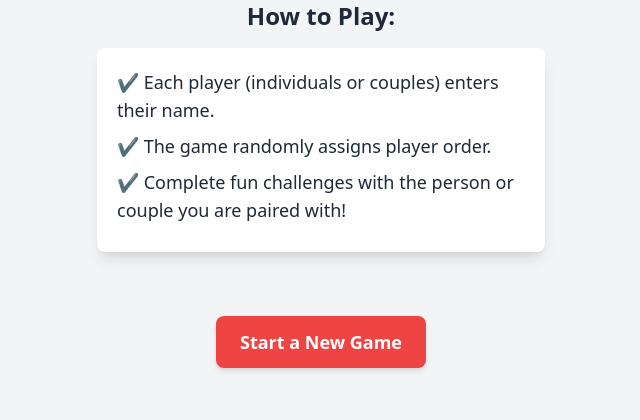
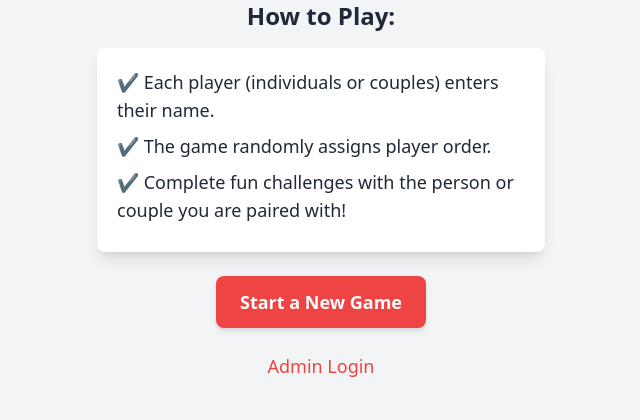
Before and after one commit to Baillie11/IceNSpice, a Flask app: page / in a window 1280 px wide. Shown: the part 492-912 px from the top of the page, without its empty margins (319-959 px from the left). Before the commit the page ends 863 px from the top, so only its background shows below. Run offline with Flask 3, Linux system fonts and the light colour scheme; some libraries are stand-ins or nearby versions.

Commit message:
Updated admin panel with intensity dropdown and category selection

```diff
--- a/app.py
+++ b/app.py
@@ -1,7 +1,36 @@
-from flask import Flask, render_template, request, redirect, url_for
+from flask import Flask, render_template, request, redirect, url_for, session
+import sqlite3
+import os
 import random
 
 app = Flask(__name__)
+app.secret_key = "supersecretkey"  # Change this to a strong secret key
+
+DB_FILE = "challenges.db"
+
+# Admin credentials (change as needed)
+ADMIN_USERNAME = "admin"
+ADMIN_PASSWORD = "password123"
+
+def init_db():
+    """Creates the challenges table if it doesn't exist."""
+    conn = sqlite3.connect(DB_FILE)
+    c = conn.cursor()
+
+    # Drop the old table if it exists (only do this if you're okay with resetting data)
+    c.execute("DROP TABLE IF EXISTS challenges")
+
+    c.execute('''CREATE TABLE IF NOT EXISTS challenges (
+                    id INTEGER PRIMARY KEY AUTOINCREMENT,
+                    intensity INTEGER NOT NULL CHECK(intensity BETWEEN 1 AND 10),
+                    category TEXT NOT NULL CHECK(category IN ('Straight', 'Bi')),
+                    challenge_text TEXT NOT NULL
+                )''')
+    conn.commit()
+    conn.close()
+
+# Initialize the database when the app starts
+init_db()
 
 players = []
 
@@ -42,8 +71,73 @@ def gameplay():
     global players
     shuffled_players = players[:]  # Copy list to shuffle
     random.shuffle(shuffled_players)
-    return render_template("gameplay.html", players=shuffled_players)
 
+    # Example: Retrieve a random challenge for round 1, intensity 1
+    conn = sqlite3.connect(DB_FILE)
+    c = conn.cursor()
+    c.execute("SELECT challenge_text FROM challenges WHERE round_number = 1 AND intensity = 1 ORDER BY RANDOM() LIMIT 1")
+    challenge = c.fetchone()
+    conn.close()
+
+    challenge_text = challenge[0] if challenge else "No challenges available."
+
+    return render_template("gameplay.html", players=shuffled_players, challenge=challenge_text)
+
+# ------------------- Admin Panel -------------------
+
+@app.route("/admin", methods=["GET", "POST"])
+def admin():
+    if "admin_logged_in" not in session:
+        return redirect(url_for("admin_login"))
+
+    conn = sqlite3.connect(DB_FILE)
+    c = conn.cursor()
+
+    if request.method == "POST":
+        challenge_text = request.form["challenge_text"].strip()
+        intensity = int(request.form["intensity"])
+        category = request.form["category"]
+
+        if challenge_text:
+            c.execute("INSERT INTO challenges (intensity, category, challenge_text) VALUES (?, ?, ?)",
+                      (intensity, category, challenge_text))
+            conn.commit()
+
+    c.execute("SELECT * FROM challenges ORDER BY intensity")
+    challenges = c.fetchall()
+    conn.close()
+
+    return render_template("admin.html", challenges=challenges)
+
+
+@app.route("/admin/delete/<int:id>")
+def delete_challenge(id):
+    if "admin_logged_in" not in session:
+        return redirect(url_for("admin_login"))
+
+    conn = sqlite3.connect(DB_FILE)
+    c = conn.cursor()
+    c.execute("DELETE FROM challenges WHERE id=?", (id,))
+    conn.commit()
+    conn.close()
+
+    return redirect(url_for("admin"))
+
+@app.route("/admin/login", methods=["GET", "POST"])
+def admin_login():
+    if request.method == "POST":
+        username = request.form["username"]
+        password = request.form["password"]
+        if username == ADMIN_USERNAME and password == ADMIN_PASSWORD:
+            session["admin_logged_in"] = True
+            return redirect(url_for("admin"))
+
+    return render_template("admin_login.html")
+
+@app.route("/admin/logout")
+def admin_logout():
+    session.pop("admin_logged_in", None)
+    return redirect(url_for("admin_login"))
 
 if __name__ == "__main__":
     app.run(debug=True)
--- a/templates/home.html
+++ b/templates/home.html
@@ -25,15 +25,18 @@
             <li class="mb-2">✔️ Complete fun challenges with the person or couple you are paired with!</li>
         </ul>
 
-        <!-- Spacing before the button -->
-        <div class="mt-10"></div>
-
-        <!-- Start Game Button - Now properly below everything -->
+        <!-- Start Game Button -->
         <a href="{{ url_for('index') }}" class="mt-6">
             <button class="px-6 py-3 bg-red-500 text-white font-semibold text-lg rounded-lg shadow-md hover:bg-red-600 transition-all">
                 Start a New Game
             </button>
         </a>
+
+        <!-- Admin Login Link -->
+        <a href="{{ url_for('admin_login') }}" class="mt-6 text-red-500 hover:underline text-lg">
+            Admin Login
+        </a>
+
     </div>
 
 </body>
```
Also changed, not shown: templates/admin.html (added, +54 -0 lines), templates/admin_login.html (added, +24 -0 lines), challenges.db (added).
